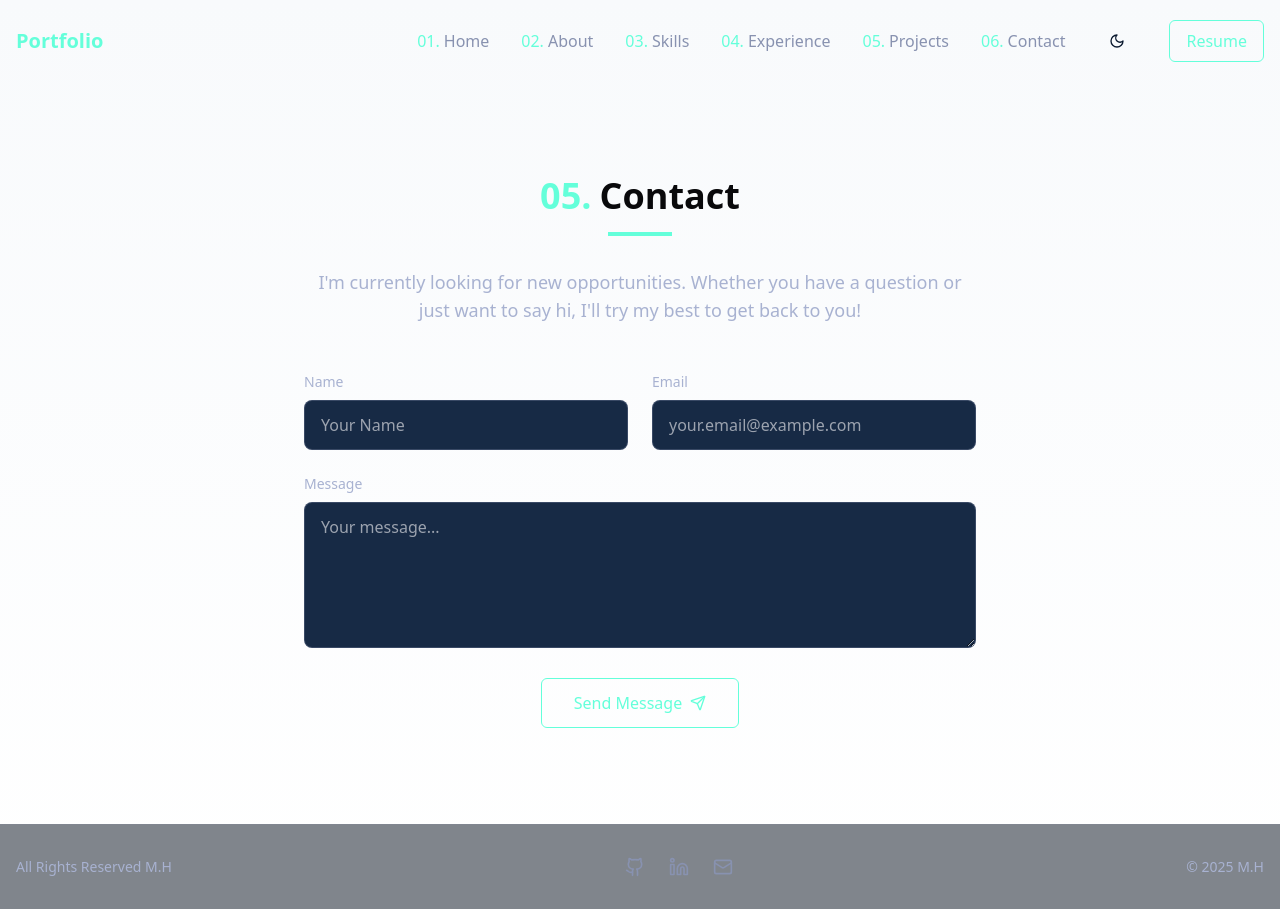
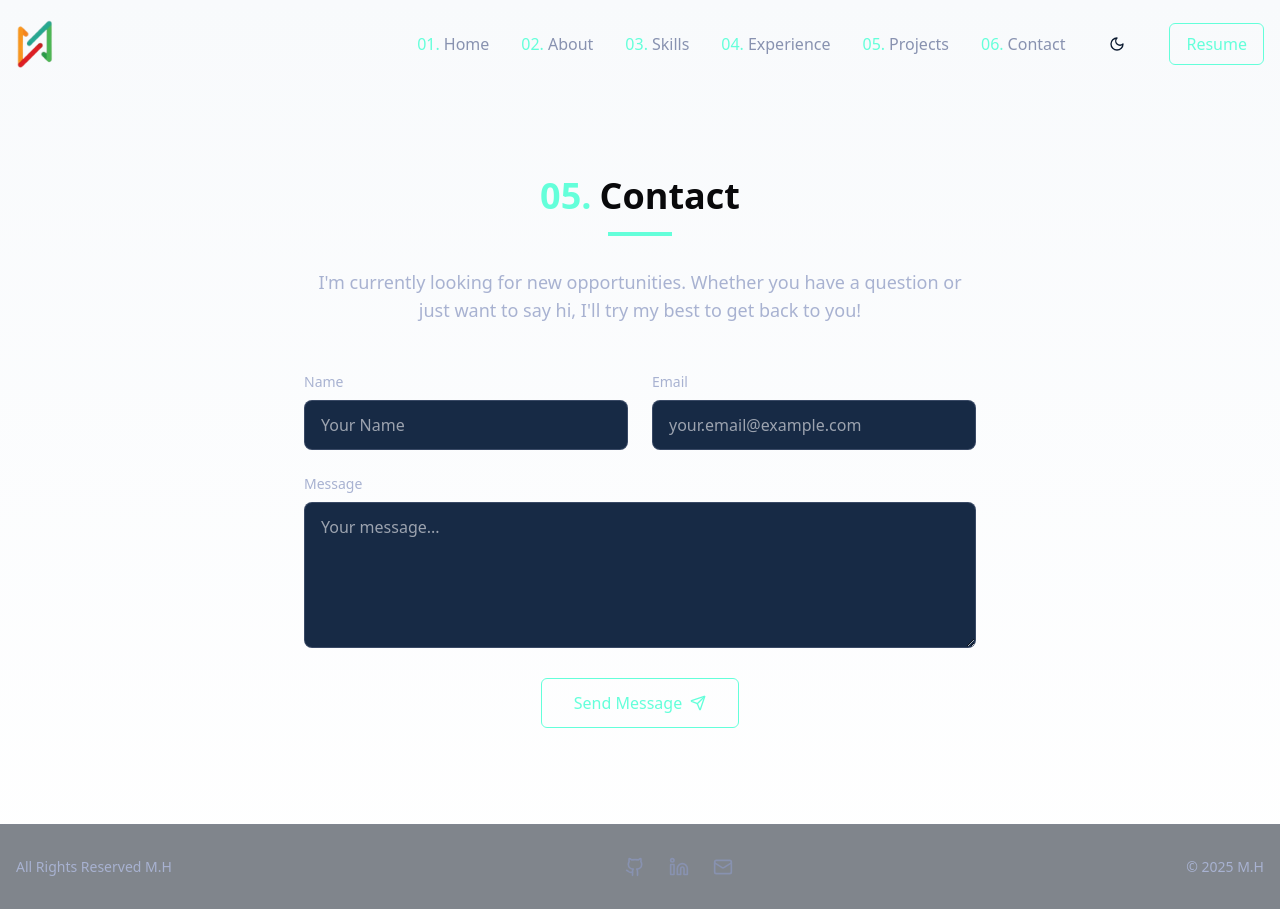
Before and after one commit to Hemdan1994/Portfolio, a React (Vite) app: page /contact in a window 1280 px wide. Built offline with nearby package versions, Linux system fonts and the light colour scheme.

Commit message:
favicon and logo update

```diff
--- a/index.html
+++ b/index.html
@@ -5,22 +5,15 @@
     <meta name="viewport" content="width=device-width, initial-scale=1.0" />
     <title>Mohamed Hemdan Portfolio</title>
     <meta name="description" content="Mohamed Hemdan Portfolio" />
-
-
     <meta property="og:title" content="Mohamed Hemdan" />
-
     <meta property="og:type" content="website" />
-
-
     <meta name="twitter:card" content="summary_large_image" />
-
-
+    <link rel="shortcut icon" href="./src/favico.png" type="image/x-icon">
   </head>
 
   <body>
     <div id="root"></div>
-    <!-- IMPORTANT: DO NOT REMOVE THIS SCRIPT TAG OR THIS VERY COMMENT! -->
-    <script src="https://cdn.gpteng.co/gptengineer.js" type="module"></script>
+
     <script type="module" src="/src/main.tsx"></script>
   </body>
 </html>
--- a/src/components/Layout/Navbar.tsx
+++ b/src/components/Layout/Navbar.tsx
@@ -5,6 +5,7 @@ import { Menu, X } from 'lucide-react';
 import ThemeSwitcher from '../ThemeSwitcher';
 import { useTheme } from '../../contexts/ThemeContext';
 import Resume from '../../../resume.pdf'
+
 
 const navItems = [
   { name: 'Home', path: '/' },
@@ -14,7 +15,7 @@ const navItems = [
   { name: 'Projects', path: '/projects' },
   { name: 'Contact', path: '/contact' }
 ];
-
+const Logo = new URL('../../../src/favico.png', import.meta.url).href;
 const Navbar = () => {
   const [isMenuOpen, setIsMenuOpen] = useState(false);
   const [scrolled, setScrolled] = useState(false);
@@ -63,7 +64,11 @@ const Navbar = () => {
       >
       <div className="container mx-auto px-4 flex justify-between items-center">
         <Link to="/" className="text-highlight text-xl font-bold">
-          Portfolio
+          <img
+          src={Logo}
+          alt="Profile"
+          className='mx-100% h-12'
+        />
         </Link>
 
         <button
```
Also changed, not shown: src/favico.png (added).
